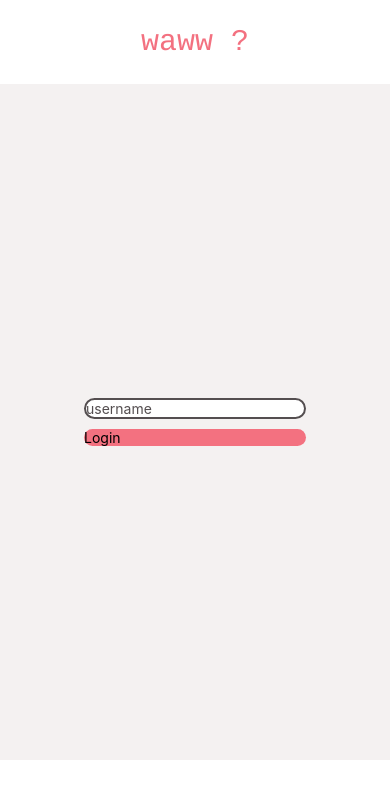
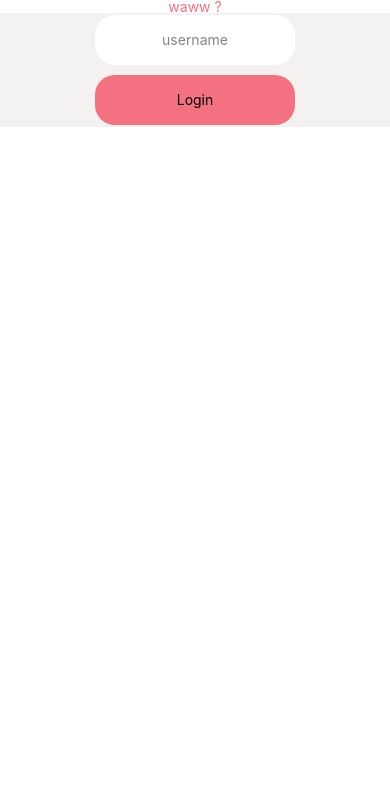
Before and after one commit to ameliaeiger/what-are-we-watching, a React Native app: screen / in a window 390 px wide. Shown: the top 798 px of the page. Built offline with nearby package versions, Linux system fonts and the light colour scheme.

Commit message:
Fix stylesheet issue

```diff
--- a/App.js
+++ b/App.js
@@ -13,9 +13,9 @@ export default function App() {
 
 const styles = StyleSheet.create({
   container: {
-    flex: 1,
-    backgroundColor: '#fff',
-    alignItems: 'center',
-    justifyContent: 'center',
+    // flex: 1,
+    // backgroundColor: '#fff',
+    // alignItems: 'center',
+    // justifyContent: 'center',
   },
 })
--- a/app.json
+++ b/app.json
@@ -24,7 +24,8 @@
       "adaptiveIcon": {
         "foregroundImage": "./assets/adaptive-icon.png",
         "backgroundColor": "#FFFFFF"
-      }
+      },
+      "package": "com.aeiger.WhatAreWeWatchingFE"
     },
     "web": {
       "favicon": "./assets/favicon.png"
--- a/src/components/Header.js
+++ b/src/components/Header.js
@@ -18,14 +18,10 @@ const styles = StyleSheet.create({
         display:"flex",
         alignItems:"center",
         justifyContent:"center",
-        height:"10vh",
+        height:"10%",
         width:"100%",
-        position:"absolute",
-        top:"0",
     },
     headerText: {
-        fontFamily:"courier",
-        fontSize:"30px",
         color:"#F37180"
     }
 })
--- a/src/components/LoginForm.js
+++ b/src/components/LoginForm.js
@@ -29,21 +29,26 @@ const styles = StyleSheet.create({
         display:"flex",
         alignItems:"center",
         justifyContent:"center",
+        height:"90%",
         width:"100%",
-        height:"80%",
-        backgroundColor:"#f4f1f1"
+        backgroundColor:"#f4f1f1",
     },
     textInput: {
-        border:"2px solid #544E50",
-        borderRadius:"20px",
+        height:50,
+        width:200,
+        borderRadius:20,
         backgroundColor:"white",
-        color:"#544E50"
+        color:"#858483",
+        textAlign:"center"
     },
     loginButton: {
-        textAlign:"center",
+        display:"flex",
+        alignItems:"center",
+        justifyContent:"center",
+        height:50,
         backgroundColor:"#F37180",
-        borderRadius:"20px",
-        marginTop:"10px"
+        borderRadius:20,
+        marginTop:10
     },
     buttonText: {
 
```
Also changed, not shown: package.json (+7 -7 lines), 1 other file (tests, documents, lock files or other folders).
